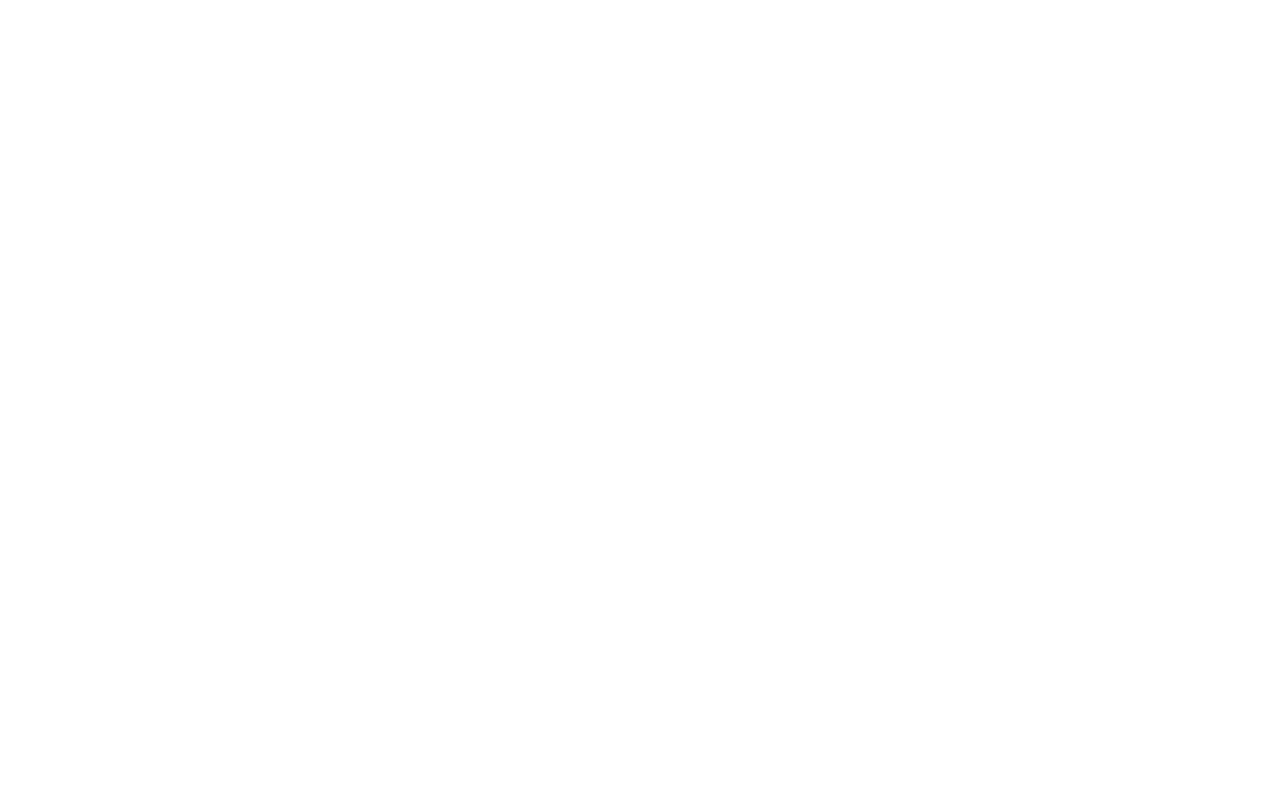
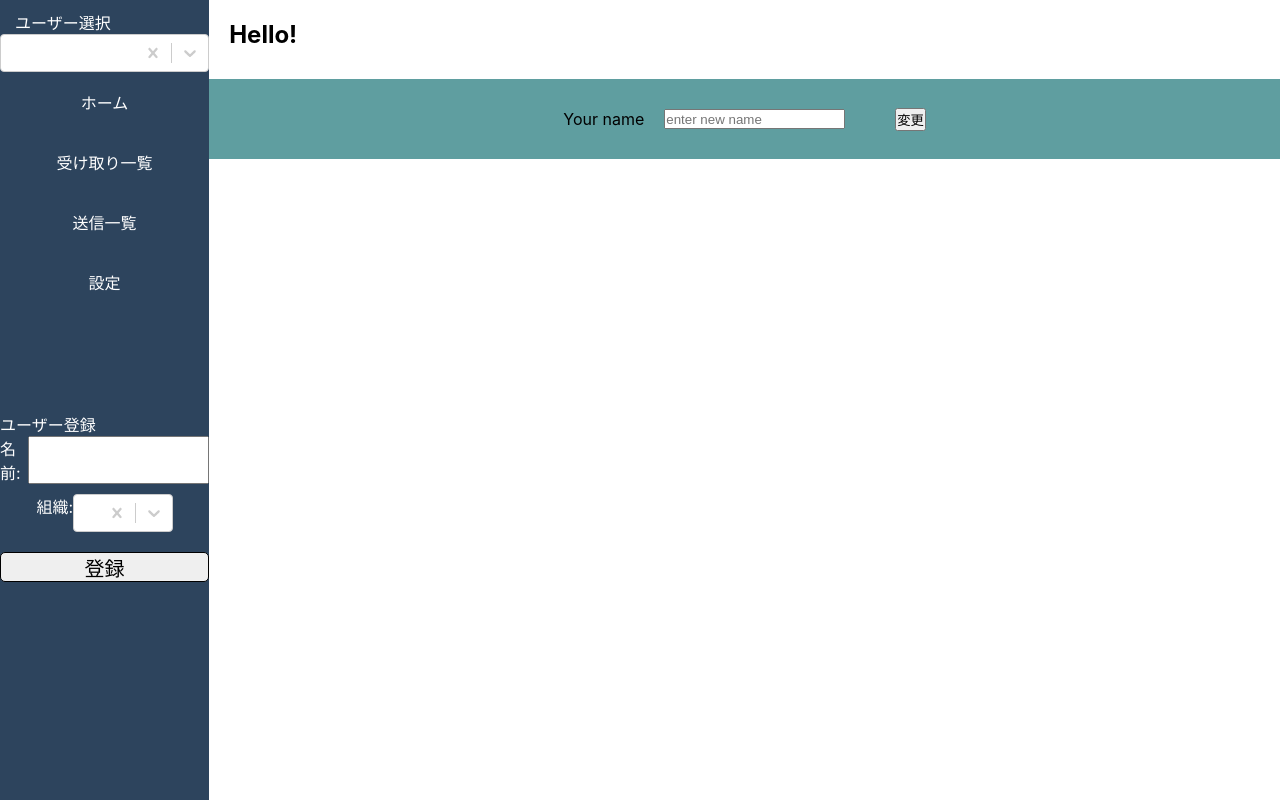
Before and after one commit to satoki71/curriculum_2_satoki_takahashi_front, a React (Create React App) app in the folder hackathon/react/my-app-ts/: page /Setting in a window 1280 px wide. Before the commit this address had no page. Shown: the top 800 px of the page. Built offline with nearby package versions, Linux system fonts and the light colour scheme; no server answers.

Commit message:
Add setting and userEdit for editing user name

```diff
--- a/hackathon/react/my-app-ts/src/App.css
+++ b/hackathon/react/my-app-ts/src/App.css
@@ -60,6 +60,12 @@
   border-radius: 5px;
   align-items: center;
 }
+
+.Sidebar .userRegister:hover{
+  cursor: pointer;
+  background-color: dimgrey;
+}
+
 .userForm{
   margin-top: 100px;
 }
@@ -294,6 +300,7 @@
   align-items: center;
 }
 
+
 .GiveForm1 .point-contents2{
   flex :60%;
   display: grid;
@@ -465,6 +472,25 @@
 
 
 
+
+.NameEditForm{
+  margin-top: 30px;
+  width:100%;
+  height:80px;
+  /* padding:auto auto; */
+  background-color:cadetblue;
+  justify-content: center;
+  align-items: center;
+}
+
+.NameEditForm .nameEditLabel{
+  margin-right: 20px;
+}
+
+.NameEditForm .userRegister{
+  margin-left: 50px;
+}
+
 /* .GiveEditButtonItem{
   margin-left: 20px;
 }
--- a/hackathon/react/my-app-ts/src/App.tsx
+++ b/hackathon/react/my-app-ts/src/App.tsx
@@ -11,6 +11,7 @@
 import Take from "./components/Take"
 import Give from "./components/Give"
 import UserForm from './components/UserForm';
+import Setting from './components/Setting';
 
 
 
@@ -99,6 +100,7 @@
           <Route path="/" element={<Home user={user} userId={userId} mates={mates} fetchMates={fetchMates} takes={takes}  users={users} gives={gives} fetchGives={fetchGives} fetchUsers={fetchUsers} setUser={setUser} setUserId={setUserId} fetchTakes={fetchTakes}/>} />
           <Route path="/Take" element={<Take users={users} fetchUsers={fetchUsers} setUser={setUser} setUserId={setUserId} fetchMates={fetchMates} fetchTakes={fetchTakes} fetchGives={fetchGives} user={user} userId={userId} takes={takes} />} />
           <Route path="/Give" element={<Give users={users} fetchUsers={fetchUsers} setUser={setUser} setUserId={setUserId} fetchMates={fetchMates} fetchTakes={fetchTakes} fetchGives={fetchGives} user={user} userId={userId} takes={takes} mates={mates} gives={gives}/>} />
+          <Route path="/Setting" element={<Setting users={users} setUserId={setUserId} user={user} userId={userId} fetchUsers={fetchUsers} setUser={setUser} fetchMates={fetchMates} fetchTakes={fetchTakes} fetchGives={fetchGives} />} />
         </Routes>
       </div>
     </BrowserRouter>
--- a/hackathon/react/my-app-ts/src/components/Give.tsx
+++ b/hackathon/react/my-app-ts/src/components/Give.tsx
@@ -48,7 +48,7 @@
             <Sidebar users={props.users} fetchUsers={props.fetchUsers} setUser={props.setUser} setUserId={props.setUserId} fetchMates={props.fetchMates} fetchTakes={props.fetchTakes} fetchGives={props.fetchGives}/>
             <div className='GiveMain'>
                 <h2>Hello! {props.user}</h2>
-                <PointGiveForm mates={props.mates} userId={props.userId} fetchUserUpdate={fetchUserUpdate} fetchMates={props.fetchMates}/>
+                <PointGiveForm mates={props.mates} userId={props.userId} fetchUserUpdate={fetchUserUpdate} fetchMates={props.fetchMates} fetchGives={props.fetchGives}/>
                 <GiveList gives={props.gives} users={props.users} fetchUserUpdate={fetchUserUpdate} fetchMates={props.fetchMates} fetchGives={props.fetchGives}/>
             </div>
         </div>
--- a/hackathon/react/my-app-ts/src/components/GiveEditForm.tsx
+++ b/hackathon/react/my-app-ts/src/components/GiveEditForm.tsx
@@ -85,7 +85,7 @@
                         type={"text"}
                         // value={message}
                         defaultValue={props.item.message}
-                        // placeholder="Thank you"
+                        placeholder="Thank you"
                         onChange={(e) => setMessage(e.target.value)}
                     ></input>
                 </div>
--- a/hackathon/react/my-app-ts/src/components/GiveList.tsx
+++ b/hackathon/react/my-app-ts/src/components/GiveList.tsx
@@ -36,7 +36,7 @@
 
         return(
             // console.log(getName)
-            <li key={item.id} className='list'>
+            <li key={(item).id} className='list'>
                 <div id="form">
                     <GiveEditForm item={item} fetchUserUpdate={props.fetchUserUpdate} fetchMates={props.fetchMates}/>
                 </div>
@@ -47,6 +47,7 @@
         )
 
     })
+
     // <GiveEditForm item={item} fetchUserUpdate={props.fetchUserUpdate} fetchMates={props.fetchMates}/>
 
     return (
--- a/hackathon/react/my-app-ts/src/components/Home.tsx
+++ b/hackathon/react/my-app-ts/src/components/Home.tsx
@@ -4,7 +4,7 @@
 import {userPost} from "../types/User"
 import Main from "./Main"
 import { pointPost } from '../types/Point'
-import MateBar from './MateBar'
+
 
 import {
     Chart as ChartJS,
@@ -88,7 +88,7 @@
             <Sidebar users={props.users} fetchUsers={props.fetchUsers} setUser={props.setUser} setUserId={props.setUserId} fetchMates={props.fetchMates} fetchTakes={props.fetchTakes} fetchGives={props.fetchGives}/>
             <div className='HomeMain'>
                 <h2>Hello! {props.user}</h2>
-                <Main user={props.user} userId={props.userId} mates={props.mates} fetchMates={props.fetchMates} takes={props.takes} users={props.users} gives={props.gives} fetchGives={props.fetchGives}/>
+                <Main mates={props.mates} />
 
                 <div className="MateBar">
                     {/* style={divStyle} */}
--- a/hackathon/react/my-app-ts/src/components/Main.tsx
+++ b/hackathon/react/my-app-ts/src/components/Main.tsx
@@ -7,14 +7,14 @@
 import GiveList from "./GiveList"
 
 type Props = {
-    user : string;
-    userId : string;
+    // user : string;
+    // userId : string;
     mates: userPost[];
-    fetchMates: (value: string) => void;
-    takes: pointPost[];
-    users: userPost[];
-    gives: pointPost[];
-    fetchGives: (value: string) => void;
+    // fetchMates: (value: string) => void;
+    // takes: pointPost[];
+    // users: userPost[];
+    // gives: pointPost[];
+    // fetchGives: (value: string) => void;
 }
 
 const Main = (props :Props) => {
--- a/hackathon/react/my-app-ts/src/components/PointGiveForm.tsx
+++ b/hackathon/react/my-app-ts/src/components/PointGiveForm.tsx
@@ -9,6 +9,7 @@
     userId: string;
     fetchUserUpdate:(userid: string) => void;
     fetchMates: (value: string) => void;
+    fetchGives: (value: string) => void;
 }
 
 // type PointGive = {
@@ -71,6 +72,7 @@
             setMessage("Thank you");
             setToUserId("");
             props.fetchMates(fromUserId);
+            props.fetchGives(fromUserId);
         } catch (err) {
           console.error(err);
         }
--- /dev/null
+++ b/hackathon/react/my-app-ts/src/components/Setting.tsx
@@ -0,0 +1,31 @@
+import React, {Dispatch, SetStateAction} from 'react'
+import Sidebar from './Sidebar'
+import UserEdit from './UserEdit'
+import {userPost} from "../types/User"
+
+
+type Props={
+    users: userPost[];
+    setUserId: Dispatch<SetStateAction<string>>;
+    user : string;
+    userId : string;
+    fetchUsers: () => void;
+    setUser: Dispatch<SetStateAction<string>>;
+    fetchMates: (value: string) => void;
+    fetchTakes: (value: string) => void;
+    fetchGives: (value: string) => void;
+}
+
+const Setting = (props :Props) => {
+  return (
+    <div className="App" style={{ display: "flex", flexDirection: "row" }}>
+        <Sidebar users={props.users} fetchUsers={props.fetchUsers} setUser={props.setUser} setUserId={props.setUserId} fetchMates={props.fetchMates} fetchTakes={props.fetchTakes} fetchGives={props.fetchGives}/>
+        <div className='GiveMain'>
+            <h2>Hello! {props.user}</h2>
+            <UserEdit user={props.user} userId={props.userId} fetchUsers={props.fetchUsers} setUser={props.setUser} fetchMates={props.fetchMates} fetchTakes={props.fetchTakes} fetchGives={props.fetchGives}/>
+        </div>
+    </div>
+  )
+}
+
+export default Setting
--- /dev/null
+++ b/hackathon/react/my-app-ts/src/components/UserEdit.tsx
@@ -0,0 +1,97 @@
+import React, {useState, Dispatch, SetStateAction} from 'react'
+
+type Props={
+    user : string;
+    userId : string;
+    fetchUsers: () => void;
+    setUser: Dispatch<SetStateAction<string>>;
+    fetchMates: (value: string) => void;
+    fetchTakes: (value: string) => void;
+    fetchGives: (value: string) => void;
+}
+
+const UserEdit = (props :Props) => {
+    const setLocalStorageUser = (user: string) => {
+        localStorage.setItem('user', user);
+    }
+    // const getLocalUser = localStorage.getItem('user');
+
+    const [newName, setNewName] = useState(props.user);
+    const onSubmit = async(userId: string, name: string) => {
+
+        // if (points==null) {
+        //   alert("Please enter points");
+        //   return;
+        // }
+        // if (points<=0) {
+        //     alert("Please enter points");
+        //     return;
+        // }
+
+        if (name.length > 50) {
+          alert("Please enter a name shorter than 50 characters");
+          return;
+        }
+
+        if (!name) {
+            alert("Please enter new name");
+            return;
+        }
+
+        try {
+            const res = await fetch(`https://curriculum-2-satoki-takahashi-per-dufixj5qvq-uc.a.run.app/users`,
+            {
+                method: "PUT",
+
+                body: JSON.stringify({
+                    userId: userId,
+                    name: name
+                }),
+            });
+            if (!res.ok) {
+                throw Error(`Failed to update user: ${res.status}`);
+            }
+            props.setUser(name)
+            props.fetchUsers();
+            props.fetchMates(userId);
+            props.fetchTakes(userId);
+            props.fetchGives(userId);
+            setLocalStorageUser(name)
+        } catch (err) {
+            console.error(err);
+        }
+
+    };
+
+    const submit = (e: React.FormEvent<HTMLFormElement>) => {
+        e.preventDefault();
+        onSubmit(props.userId, newName);
+    };
+
+
+    return (
+        <div>
+            <form style={{ display: "flex", flexDirection: "row"}} onSubmit={submit} className="NameEditForm">
+
+                <div className="name-edit-content" style={{ display: "flex", flexDirection: "row" }}>
+                    <div className='nameEditLabel'>Your name</div>
+                    {/* <label>メッセージ: </label> */}
+                    <input
+                        className='name-input'
+                        type={"text"}
+                        // value={newName}
+                        defaultValue={props.user}
+                        placeholder="enter new name"
+                        onChange={(e) => setNewName(e.target.value)}
+                    ></input>
+                </div>
+
+                <div className='NameEditButtonItem'>
+                    <button type={"submit"} className="userRegister">変更</button>
+                </div>
+            </form>
+        </div>
+    )
+}
+
+export default UserEdit
```
Also changed, not shown: hackathon/react/my-app-ts/src/components/MateBar.tsx (deleted, +0 -91 lines). Lines whose indentation alone changed are shown as unchanged.
